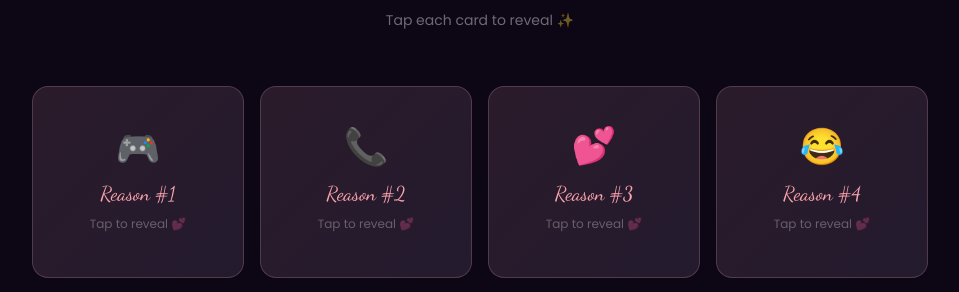
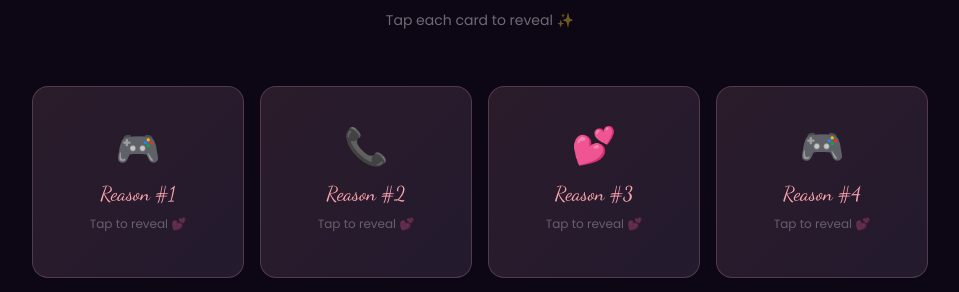
Before and after one commit to itsfrncsA/HappyBirthdayBebu, a React (Vite) app: page / in a window 1280 px wide. Shown: the part 5078-5370 px from the top of the page, without its empty margins (160-1119 px from the left). Built offline with nearby package versions, Linux system fonts and the light colour scheme; a web font is replaced by a local one.

Commit message:
first commit

```diff
--- a/src/components/FlipCards.jsx
+++ b/src/components/FlipCards.jsx
@@ -29,9 +29,11 @@ const REASONS = [
   {
     front: '😂',
     frontText: 'Reason #4',
-    back: 'Your laugh',
-    backText:
-      "Your laugh is honestly one of my favorite sounds ever. Especially when you laugh so hard you can barely finish your sentence.",
+    front: '🎮',
+frontText: 'Reason #4',
+back: 'Time with you',
+backText:
+  "Honestly, I just love spending time with you. Whether we’re playing games, staying on call, or talking about random things, it never feels boring when it’s with you.",
   },
 
   {
```
